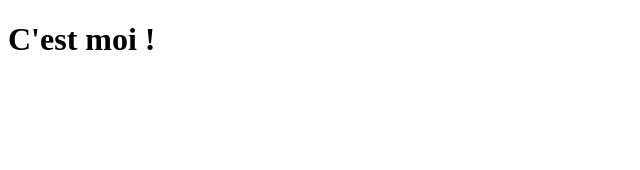
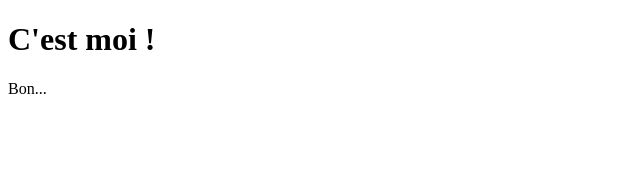
Before and after one commit to Kahbei/shopExercise, an Angular app: page / in a window 1280 px wide. Shown: the top 170 px of the page, without its empty margins (0-640 px from the left). Built offline with nearby package versions, Linux system fonts and the light colour scheme.

Commit message:
on test toujours

```diff
--- a/src/app/app.component.html
+++ b/src/app/app.component.html
@@ -1 +1,3 @@
 <h1>C'est moi !</h1>
+
+<p>Bon...</p>
```
